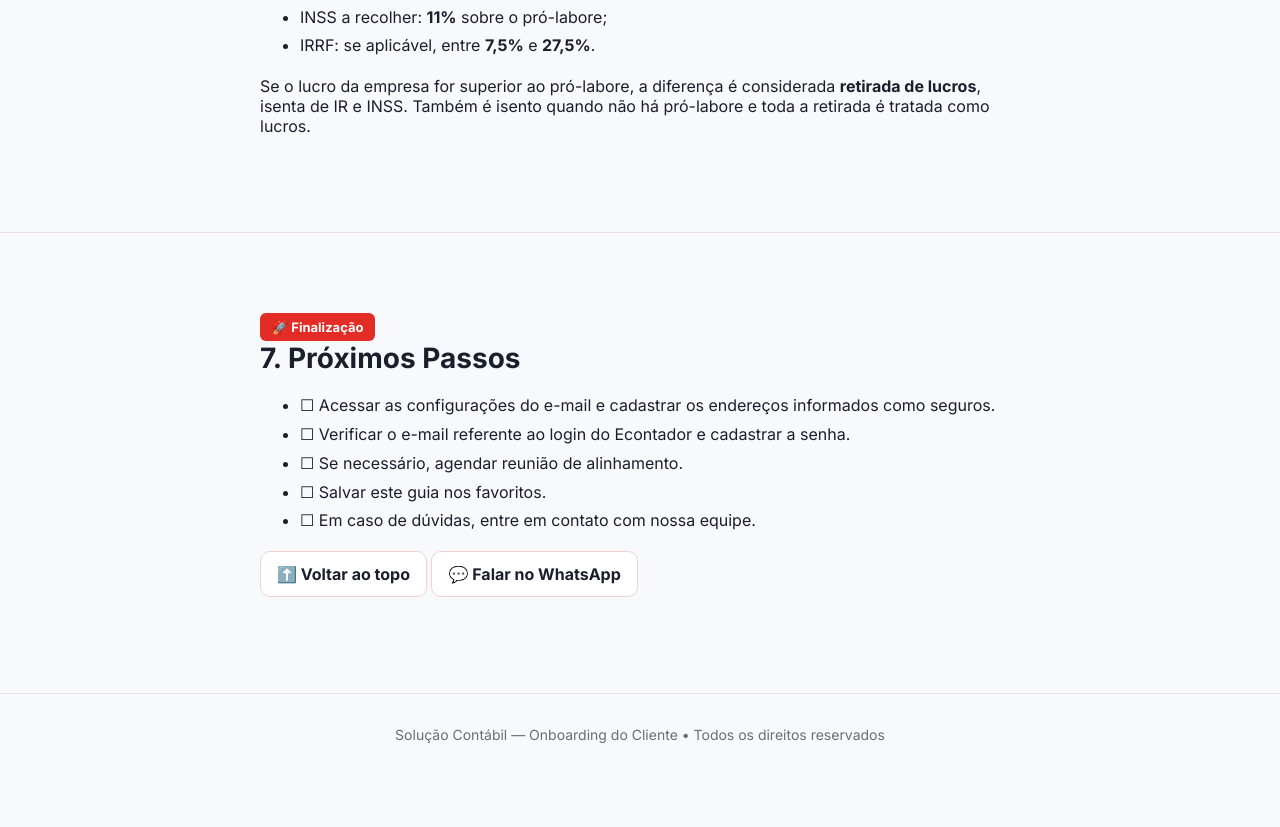
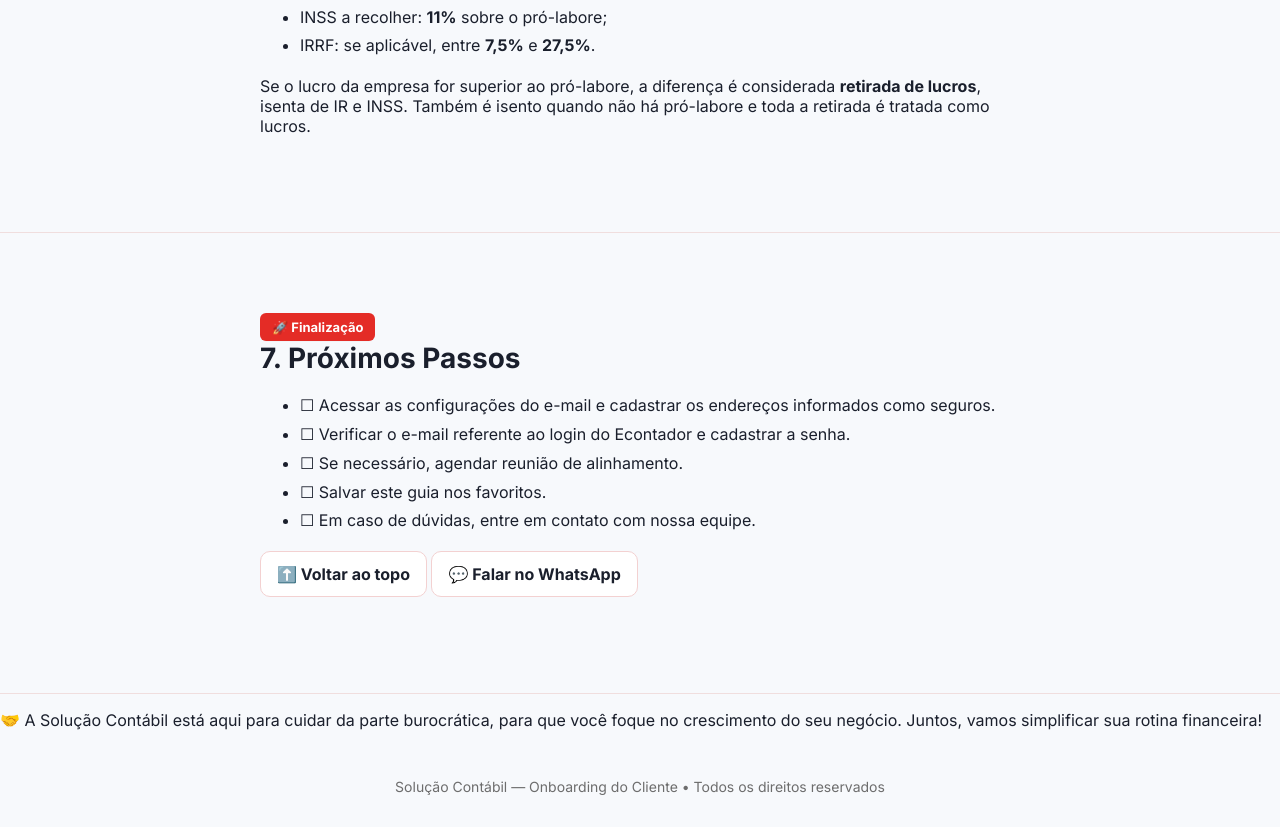
Before and after one commit to solucaocontabil/Boasvindas, a plain HTML site: page index.html in a window 1280 px wide. Shown: the part 4144-4971 px from the top of the page. Before the commit the page ends 4919 px from the top, so only its background shows below. Drawn offline with Linux system fonts and the light colour scheme.

Commit message:
Update index.html

```diff
--- a/index.html
+++ b/index.html
@@ -199,7 +199,8 @@
     </p>
   </div></section>
 </main>
-
+</ul>
+    <p>🤝 A Solução Contábil está aqui para cuidar da parte burocrática, para que você foque no crescimento do seu negócio. Juntos, vamos simplificar sua rotina financeira!
 <footer>
   Solução Contábil — Onboarding do Cliente • Todos os direitos reservados
 </footer>
```
